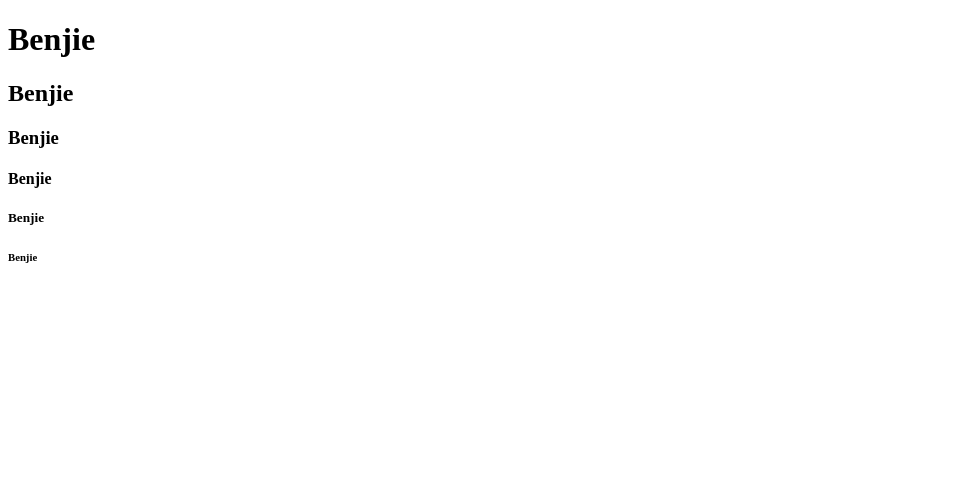
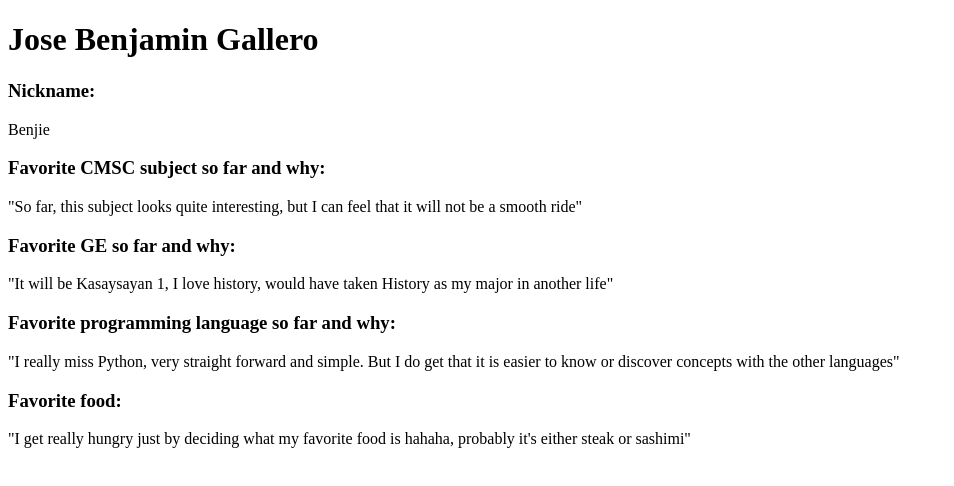
Before and after one commit to benjiegallero/benjiegallero, a plain HTML site: page Gallero.html in a window 1280 px wide. Shown: the whole page, without its empty margins (0-954 px from the left). Drawn offline with Linux system fonts and the light colour scheme.

Commit message:
Commit #2
- Added the required items for HTML
- Need to work with the CSS file next

```diff
--- a/Gallero.html
+++ b/Gallero.html
@@ -1,15 +1,22 @@
 <!DOCTYPE html>
 
 <html lang="en">
-    <title>
-        Pogi Ako
-    </title>
+    <head>
+        <title>
+            Gallero Exer 1
+        </title>
+    </head>
     <body>
-        <h1>Benjie</h1>
-        <h2>Benjie</h2>
-        <h3>Benjie</h3>
-        <h4>Benjie</h4>
-        <h5>Benjie</h5>
-        <h6>Benjie</h6>
+        <h1>Jose Benjamin Gallero</h1>
+        <h3>Nickname:</h3>
+        <p>Benjie</p>
+        <h3>Favorite CMSC subject so far and why:</h3>
+        <p>"So far, this subject looks quite interesting, but I can feel that it will not be a smooth ride"</p>
+        <h3>Favorite GE so far and why:</h3>
+        <p>"It will be Kasaysayan 1, I love history, would have taken History as my major in another life"</p>
+        <h3>Favorite programming language so far and why:</h3>
+        <p>"I really miss Python, very straight forward and simple. But I do get that it is easier to know or discover concepts with the other languages"</p>
+        <h3>Favorite food:</h3>
+        <p>"I get really hungry just by deciding what my favorite food is hahaha, probably it's either steak or sashimi"</p>
     </body>
 </html>
```
